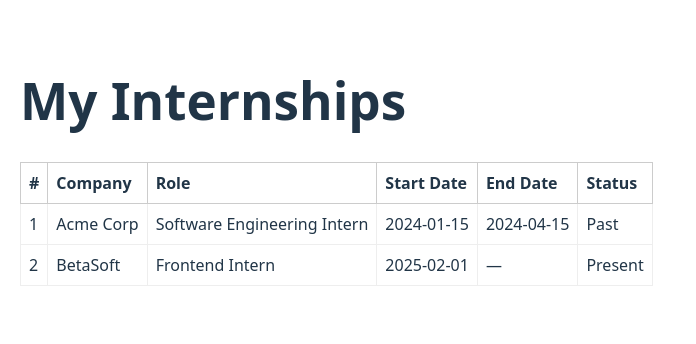
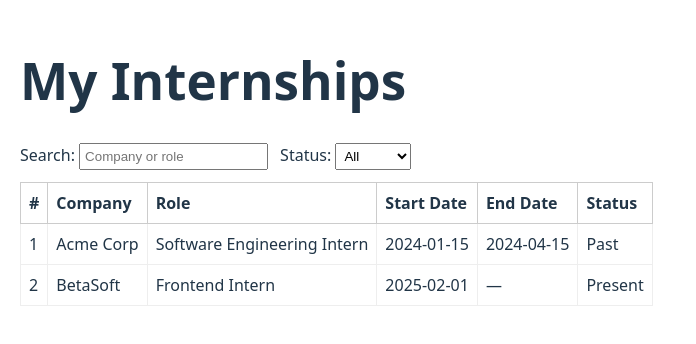
Before and after one commit to mennazeineldin11/SE_Team, a React (Vite) app in the folder frontend/: page / in a window 1280 px wide. Shown: the part 238-582 px from the top of the page, without its empty margins (0-696 px from the left). Built offline with nearby package versions, Linux system fonts and the light colour scheme.

Commit message:
feat: add search & status filter to internships list

```diff
--- a/frontend/src/components/InternshipList.jsx
+++ b/frontend/src/components/InternshipList.jsx
@@ -1,27 +1,75 @@
-import React from 'react';
+// src/components/InternshipList.jsx
+
+import React, { useState } from 'react';
 import internships from '../data/internships.json';
 
 export default function InternshipList() {
+  // 1. State for search term and status filter
+  const [searchTerm, setSearchTerm]       = useState('');
+  const [statusFilter, setStatusFilter] = useState('All');
+
+  // 2. Compute filtered list before rendering
+  const filtered = internships.filter(item => {
+    const matchesSearch =
+      item.company.toLowerCase().includes(searchTerm.toLowerCase()) ||
+      item.position.toLowerCase().includes(searchTerm.toLowerCase());
+    const matchesStatus =
+      statusFilter === 'All' || item.status === statusFilter;
+    return matchesSearch && matchesStatus;
+  });
+
   return (
     <div style={{ padding: 20 }}>
       <h1>My Internships</h1>
-      <table style={{
-        width: '100%',
-        borderCollapse: 'collapse',
-        marginTop: 12
-      }}>
+
+      {/* 3. Search box & status dropdown */}
+      <div style={{ marginBottom: 12 }}>
+        <label>
+          Search:{' '}
+          <input
+            type="text"
+            value={searchTerm}
+            onChange={e => setSearchTerm(e.target.value)}
+            placeholder="Company or role"
+            style={{ marginRight: 12, padding: 4 }}
+          />
+        </label>
+        <label>
+          Status:{' '}
+          <select
+            value={statusFilter}
+            onChange={e => setStatusFilter(e.target.value)}
+            style={{ padding: 4 }}
+          >
+            <option>All</option>
+            <option>Past</option>
+            <option>Present</option>
+          </select>
+        </label>
+      </div>
+
+      {/* 4. Internships table */}
+      <table
+        style={{
+          width: '100%',
+          borderCollapse: 'collapse',
+          marginTop: 12
+        }}
+      >
         <thead>
           <tr>
             {['#','Company','Role','Start Date','End Date','Status'].map(col => (
-              <th key={col}
-                  style={{ border: '1px solid #ccc', padding: 8, textAlign: 'left' }}>
+              <th
+                key={col}
+                style={{ border: '1px solid #ccc', padding: 8, textAlign: 'left' }}
+              >
                 {col}
               </th>
             ))}
           </tr>
         </thead>
         <tbody>
-          {internships.map(item => (
+          {filtered.map(item => (
             <tr key={item.id}>
               <td style={{ border: '1px solid #eee', padding: 8 }}>{item.id}</td>
               <td style={{ border: '1px solid #eee', padding: 8 }}>{item.company}</td>
```
